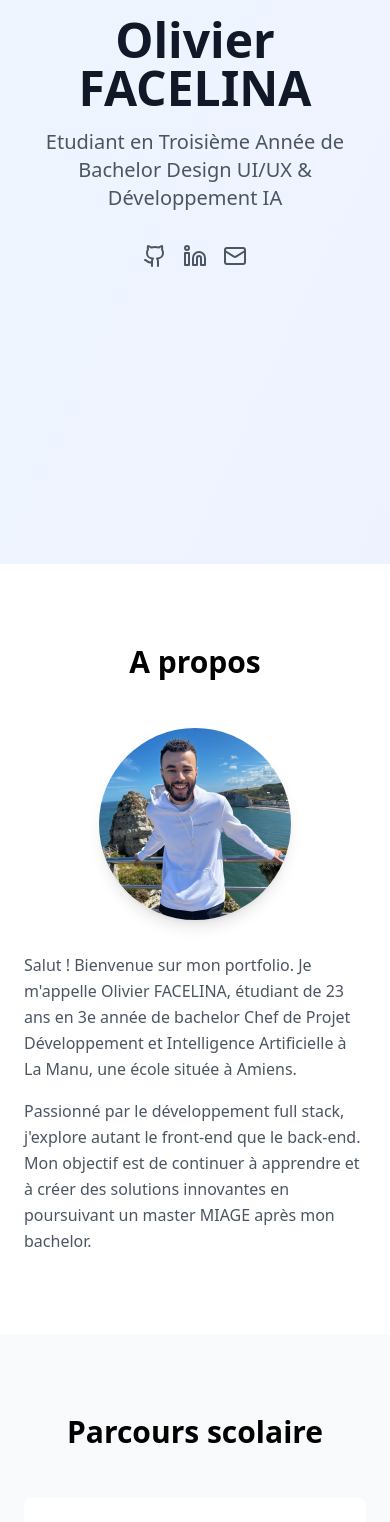
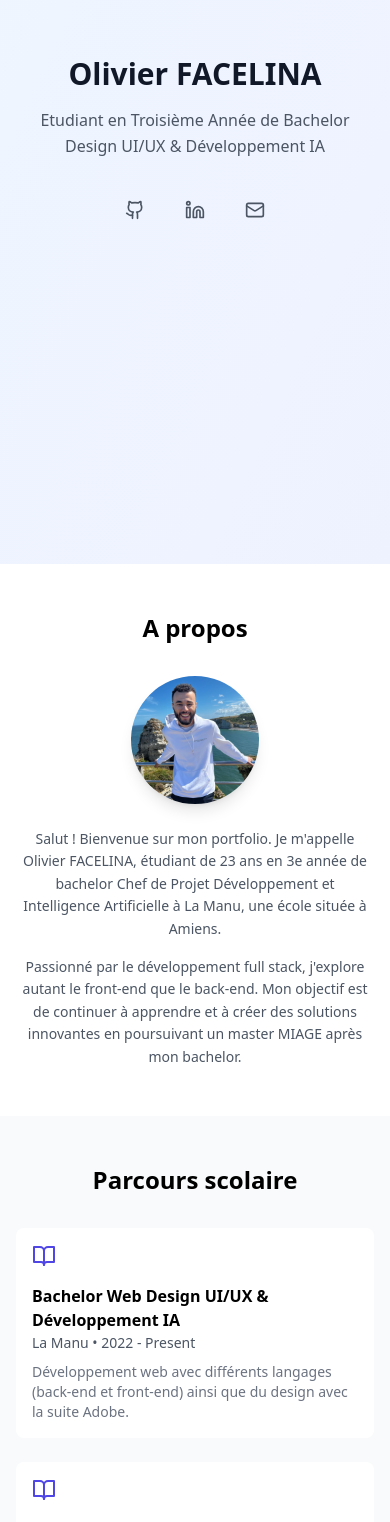
Before and after one commit to OlivierFacelina/Portfolio, a React (Vite) app: page / in a window 390 px wide. Shown: the part 280-1802 px from the top of the page. Built offline with nearby package versions, Linux system fonts and the light colour scheme.

Commit message:
style: add responsive adjustments and smooth scrolling to index.css

```diff
--- a/src/App.tsx
+++ b/src/App.tsx
@@ -1,6 +1,6 @@
 import React, { useEffect } from 'react';
-import { Github, Linkedin, Mail, BookOpen, Code2, Heart, GitBranch, Database, Monitor, FileText, Paintbrush, PenTool } from 'lucide-react';
-import meImage from './assets/img/me.jpg'
+import { Github, Linkedin, Mail, BookOpen, GitBranch, Database, Monitor, FileText, Paintbrush, PenTool, Heart } from 'lucide-react';
+import meImage from './assets/img/me.jpg';
 
 function App() {
   useEffect(() => {
@@ -22,27 +22,28 @@ function App() {
 
     return () => observer.disconnect();
   }, []);
+
   return (
     <div className="min-h-screen bg-gray-50">
       {/* Hero Section */}
-      <header className="min-h-screen flex items-center justify-center bg-gradient-to-br from-blue-50 to-indigo-50 relative overflow-hidden">
-        <div className="container mx-auto px-6 relative z-10">
+      <header className="min-h-screen flex items-center justify-center bg-gradient-to-br from-blue-50 to-indigo-50 relative overflow-hidden px-4 sm:px-6">
+        <div className="container mx-auto relative z-10">
           <div className="text-center">
-            <h1 className="text-5xl md:text-7xl font-bold text-gray-900 mb-4 scale-in">
+            <h1 className="text-3xl sm:text-4xl md:text-5xl lg:text-7xl font-bold text-gray-900 mb-4 scale-in">
               Olivier FACELINA
             </h1>
-            <p className="text-xl md:text-2xl text-gray-600 mb-8 scale-in delay-200">
+            <p className="text-base sm:text-lg md:text-xl lg:text-2xl text-gray-600 mb-8 scale-in delay-200 px-4 sm:px-0">
               Etudiant en Troisième Année de Bachelor Design UI/UX & Développement IA
             </p>
-            <div className="flex justify-center space-x-4 scale-in delay-300">
-              <a href="https://github.com/OlivierFacelina" className="text-gray-600 hover:text-gray-900 transition-colors hover-scale" target="_blank" rel="noreferrer">
-                <Github className="w-6 h-6" />
+            <div className="flex justify-center space-x-6 scale-in delay-300">
+              <a href="https://github.com/OlivierFacelina" className="text-gray-600 hover:text-gray-900 transition-colors hover-scale p-2" target="_blank" rel="noreferrer">
+                <Github className="w-5 h-5 sm:w-6 sm:h-6 md:w-7 md:h-7" />
               </a>
-              <a href="https://www.linkedin.com/in/olivier-facelina-633a33205/" className="text-gray-600 hover:text-gray-900 transition-colors hover-scale" target="_blank" rel="noreferrer">
-                <Linkedin className="w-6 h-6" />
+              <a href="https://www.linkedin.com/in/olivier-facelina-633a33205/" className="text-gray-600 hover:text-gray-900 transition-colors hover-scale p-2" target="_blank" rel="noreferrer">
+                <Linkedin className="w-5 h-5 sm:w-6 sm:h-6 md:w-7 md:h-7" />
               </a>
-              <a href="mailto:olivier.facelina@gmail.com" className="text-gray-600 hover:text-gray-900 transition-colors hover-scale" target="_blank" rel="noreferrer">
-                <Mail className="w-6 h-6" />
+              <a href="mailto:olivier.facelina@gmail.com" className="text-gray-600 hover:text-gray-900 transition-colors hover-scale p-2" target="_blank" rel="noreferrer">
+                <Mail className="w-5 h-5 sm:w-6 sm:h-6 md:w-7 md:h-7" />
               </a>
             </div>
           </div>
@@ -50,21 +51,23 @@ function App() {
       </header>
 
       {/* About Section */}
-      <section id="about" className="py-20 bg-white">
-        <div className="container mx-auto px-6">
-          <h2 className="text-3xl font-bold text-center mb-12 should-animate">A propos</h2>
+      <section id="about" className="py-12 sm:py-16 md:py-20 bg-white">
+        <div className="container mx-auto px-4 sm:px-6 lg:px-8">
+          <h2 className="text-2xl sm:text-3xl font-bold text-center mb-8 sm:mb-12 should-animate">A propos</h2>
           <div className="max-w-3xl mx-auto">
-            <div className="flex flex-col md:flex-row items-center gap-8">
+            <div className="flex flex-col md:flex-row items-center gap-6 sm:gap-8">
+              <div className="w-32 h-32 sm:w-40 sm:h-40 md:w-48 md:h-48 flex-shrink-0">
                 <img
                   src={meImage}
                   alt="Profile"
-                className="w-48 h-48 rounded-full object-cover shadow-lg hover-scale"
+                  className="w-full h-full rounded-full object-cover shadow-lg hover-scale"
                 />
-              <div className="should-animate">
-                <p className="text-gray-600 leading-relaxed mb-4">
+              </div>
+              <div className="should-animate text-center md:text-left">
+                <p className="text-sm sm:text-base text-gray-600 leading-relaxed mb-4">
                   Salut ! Bienvenue sur mon portfolio. Je m'appelle Olivier FACELINA, étudiant de 23 ans en 3e année de bachelor Chef de Projet Développement et Intelligence Artificielle à La Manu, une école située à Amiens.
                 </p>
-                <p className="text-gray-600 leading-relaxed">
+                <p className="text-sm sm:text-base text-gray-600 leading-relaxed">
                   Passionné par le développement full stack, j'explore autant le front-end que le back-end. Mon objectif est de continuer à apprendre et à créer des solutions innovantes en poursuivant un master MIAGE après mon bachelor.
                 </p>
               </div>
@@ -74,191 +77,135 @@ function App() {
       </section>
 
       {/* Education Section */}
-      <section id="education" className="py-20 bg-gray-50">
-        <div className="container mx-auto px-6">
-          <h2 className="text-3xl font-bold text-center mb-12 should-animate">Parcours scolaire</h2>
-          <div className="max-w-3xl mx-auto">
-            <div className="space-y-8">
-              <div className="flex items-start should-animate hover-lift p-6 bg-white rounded-lg">
-                <div className="flex-shrink-0">
-                  <BookOpen className="w-8 h-8 text-indigo-600" />
+      <section id="education" className="py-12 sm:py-16 md:py-20 bg-gray-50">
+        <div className="container mx-auto px-4 sm:px-6 lg:px-8">
+          <h2 className="text-2xl sm:text-3xl font-bold text-center mb-8 sm:mb-12 should-animate">Parcours scolaire</h2>
+          <div className="max-w-3xl mx-auto space-y-6">
+            {[
+              {
+                title: "Bachelor Web Design UI/UX & Développement IA",
+                school: "La Manu",
+                period: "2022 - Present",
+                description: "Développement web avec différents langages (back-end et front-end) ainsi que du design avec la suite Adobe."
+              },
+              {
+                title: "BTS Services Informatiques aux Organisations (SIO)",
+                school: "Lycée Saint-Vincent",
+                period: "2021 - 2022",
+                description: "Développement web (HTML, CSS, PHP), cybersécurité, réseau, versioning."
+              },
+              {
+                title: "Diplôme de Comptabilité et de Gestion (DCG)",
+                school: "Lycée Jules Uhry",
+                period: "2019 - 2021",
+                description: "Comptabilité, droit, économie, gestion du package Microsoft (Excel, Office)."
+              },
+              {
+                title: "Baccalauréat Sciences Technologiques du Management et de la Gestion",
+                school: "Lycée Charles de Gaulle",
+                period: "2019",
+                description: "Obtention du baccalauréat avec mention \"Assez bien\"."
+              }
+            ].map((edu, index) => (
+              <div key={index} className="flex flex-col sm:flex-row items-start should-animate hover-lift p-4 sm:p-6 bg-white rounded-lg">
+                <div className="flex-shrink-0 mb-4 sm:mb-0">
+                  <BookOpen className="w-6 h-6 sm:w-8 sm:h-8 text-indigo-600" />
                 </div>
-                <div className="ml-4">
-                  <h3 className="text-xl font-semibold">Bachelor Web Design UI/UX & Développement IA</h3>
-                  <p className="text-gray-600">La Manu • 2022 - Present</p>
-                  <p className="text-gray-500 mt-2">
-                    Développement web avec différents langages (back-end et front-end) ainsi que du design avec la suite Adobe.
-                  </p>
+                <div className="sm:ml-4">
+                  <h3 className="text-base sm:text-lg md:text-xl font-semibold">{edu.title}</h3>
+                  <p className="text-sm sm:text-base text-gray-600">{edu.school} • {edu.period}</p>
+                  <p className="text-sm sm:text-base text-gray-500 mt-2">{edu.description}</p>
                 </div>
               </div>
-            </div>
-          </div>
-          <div className="max-w-3xl mx-auto mt-5">
-            <div className="space-y-8">
-              <div className="flex items-start should-animate hover-lift p-6 bg-white rounded-lg">
-                <div className="flex-shrink-0">
-                  <BookOpen className="w-8 h-8 text-indigo-600" />
-                </div>
-                <div className="ml-4">
-                  <h3 className="text-xl font-semibold">BTS Services Informatiques aux Organisations (SIO)</h3>
-                  <p className="text-gray-600">Lycée Saint-Vincent • 2021 - 2022</p>
-                  <p className="text-gray-500 mt-2">
-                    Développement web (HTML, CSS, PHP), cybersécurité, réseau, versioning.
-                  </p>
-                </div>
-              </div>
-            </div>
-          </div>
-          <div className="max-w-3xl mx-auto mt-5">
-            <div className="space-y-8">
-              <div className="flex items-start should-animate hover-lift p-6 bg-white rounded-lg">
-                <div className="flex-shrink-0">
-                  <BookOpen className="w-8 h-8 text-indigo-600" />
-                </div>
-                <div className="ml-4">
-                  <h3 className="text-xl font-semibold">Diplôme de Comptabilité et de Gestion (DCG)</h3>
-                  <p className="text-gray-600">Lycée Jules Uhry • 2019 - 2021</p>
-                  <p className="text-gray-500 mt-2">
-                    Comptabilité, droit, économie, gestion du package Microsoft (Excel, Office).
-                  </p>
-                </div>
-              </div>
-            </div>
-          </div>
-          <div className="max-w-3xl mx-auto mt-5">
-            <div className="space-y-8">
-              <div className="flex items-start should-animate hover-lift p-6 bg-white rounded-lg">
-                <div className="flex-shrink-0">
-                  <BookOpen className="w-8 h-8 text-indigo-600" />
-                </div>
-                <div className="ml-4">
-                  <h3 className="text-xl font-semibold">Baccalauréat Sciences Technologiques du Management et de la Gestion</h3>
-                  <p className="text-gray-600">Lycée Charles de Gaulle • 2019</p>
-                  <p className="text-gray-500 mt-2">
-                    Obtention du baccalauréat avec mention "Assez bien".
-                  </p>
-                </div>
-              </div>
-            </div>
+            ))}
           </div>
         </div>
       </section>
 
       {/* Skills Section */}
-      <section id="skills" className="py-20 bg-white">
-        <div className="container mx-auto px-6">
-          <h2 className="text-3xl font-bold text-center mb-12 should-animate">Skills</h2>
-          <div className="max-w-4xl mx-auto grid grid-cols-1 md:grid-cols-2 lg:grid-cols-3 gap-8">
-            <div className="p-6 bg-gray-50 rounded-lg should-animate hover-lift">
-              <Monitor className="w-8 h-8 text-indigo-600 mb-4" />
-              <h3 className="text-xl font-semibold mb-2">Front-end</h3>
-              <ul className="space-y-2 text-gray-600">
-                <li>HTML / CSS / Sass</li>
-                <li>Bootstrap</li>
-                <li>vueJS / JavaScript / TypeScript</li>
-                <li>React</li>
-                <li>SinonJS</li>
+      <section id="skills" className="py-12 sm:py-16 md:py-20 bg-white">
+        <div className="container mx-auto px-4 sm:px-6 lg:px-8">
+          <h2 className="text-2xl sm:text-3xl font-bold text-center mb-8 sm:mb-12 should-animate">Skills</h2>
+          <div className="max-w-6xl mx-auto grid grid-cols-1 sm:grid-cols-2 lg:grid-cols-3 gap-4 sm:gap-6 md:gap-8">
+            {[
+              {
+                icon: <Monitor className="w-6 h-6 sm:w-8 sm:h-8 text-indigo-600 mb-4" />,
+                title: "Front-end",
+                skills: ["HTML / CSS / Sass", "Bootstrap", "vueJS / JavaScript / TypeScript", "React", "SinonJS"]
+              },
+              {
+                icon: <Database className="w-6 h-6 sm:w-8 sm:h-8 text-indigo-600 mb-4" />,
+                title: "Back-end",
+                skills: ["Python", "PHP / MySQL", "Java", "Symfony", "C#", "NodeJS", "Apache Solr"]
+              },
+              {
+                icon: <GitBranch className="w-6 h-6 sm:w-8 sm:h-8 text-indigo-600 mb-4" />,
+                title: "Versioning / réseaux",
+                skills: ["Git", "Github", "Commandes", "Docker", "Linux", "Ubuntu", "CircleCI"]
+              },
+              {
+                icon: <FileText className="w-6 h-6 sm:w-8 sm:h-8 text-indigo-600 mb-4" />,
+                title: "CMS",
+                skills: ["Wordpress", "Elementor", "Divi", "WooCommerce", "Prestashop"]
+              },
+              {
+                icon: <Paintbrush className="w-6 h-6 sm:w-8 sm:h-8 text-indigo-600 mb-4" />,
+                title: "Design UI/UX",
+                skills: ["Adobe", "Illustrator", "Photoshop", "InDesign", "Figma", "CapCut"]
+              },
+              {
+                icon: <PenTool className="w-6 h-6 sm:w-8 sm:h-8 text-indigo-600 mb-4" />,
+                title: "Logiciels",
+                skills: ["Visual Studio Code", "Visual Studio Community", "Postman", "Eclipse IDE", "Blender", "Unity"]
+              }
+            ].map((category, index) => (
+              <div key={index} className="p-4 sm:p-6 bg-gray-50 rounded-lg should-animate hover-lift">
+                {category.icon}
+                <h3 className="text-base sm:text-lg md:text-xl font-semibold mb-2">{category.title}</h3>
+                <ul className="space-y-1 sm:space-y-2 text-sm sm:text-base text-gray-600">
+                  {category.skills.map((skill, skillIndex) => (
+                    <li key={skillIndex}>{skill}</li>
+                  ))}
                 </ul>
               </div>
-            <div className="p-6 bg-gray-50 rounded-lg should-animate hover-lift">
-              <Database className="w-8 h-8 text-indigo-600 mb-4" />
-              <h3 className="text-xl font-semibold mb-2">Back-end</h3>
-              <ul className="space-y-2 text-gray-600">
-                <li>Python</li>
-                <li>PHP / MySQL</li>
-                <li>Java</li>
-                <li>Symfony</li>
-                <li>C#</li>
-                <li>NodeJS</li>
-                <li>Apache Solr</li>
-              </ul>
-            </div>
-            <div className="p-6 bg-gray-50 rounded-lg should-animate hover-lift">
-              <GitBranch className="w-8 h-8 text-indigo-600 mb-4" />
-              <h3 className="text-xl font-semibold mb-2">Versioning / réseaux</h3>
-              <ul className="space-y-2 text-gray-600">
-                <li>Git</li>
-                <li>Github</li>
-                <li>Commandes</li>
-                <li>Docker</li>
-                <li>Linux</li>
-                <li>Ubuntu</li>
-                <li>CircleCI</li>
-              </ul>
-            </div>
-            <div className="p-6 bg-gray-50 rounded-lg should-animate hover-lift">
-              <FileText className="w-8 h-8 text-indigo-600 mb-4" />
-              <h3 className="text-xl font-semibold mb-2">CMS</h3>
-              <ul className="space-y-2 text-gray-600">
-                <li>Wordpress</li>
-                <li>Elementor</li>
-                <li>Divi</li>
-                <li>WooCommerce</li>
-                <li>Prestashop</li>
-              </ul>
-            </div>
-            <div className="p-6 bg-gray-50 rounded-lg should-animate hover-lift">
-              <Paintbrush className="w-8 h-8 text-indigo-600 mb-4" />
-              <h3 className="text-xl font-semibold mb-2">Design UI/UX</h3>
-              <ul className="space-y-2 text-gray-600">
-                <li>Adobe</li>
-                <li>Illustrator</li>
-                <li>Photoshop</li>
-                <li>InDesign</li>
-                <li>Figma</li>
-                <li>CapCut</li>
-              </ul>
-            </div>
-            <div className="p-6 bg-gray-50 rounded-lg should-animate hover-lift">
-              <PenTool className="w-8 h-8 text-indigo-600 mb-4" />
-              <h3 className="text-xl font-semibold mb-2">Logiciels</h3>
-              <ul className="space-y-2 text-gray-600">
-                <li>Visual Studio Code</li>
-                <li>Visual Studio Community</li>
-                <li>Postman</li>
-                <li>Eclipse IDE</li>
-                <li>Blender</li>
-                <li>Unity</li>
-              </ul>
-            </div>
+            ))}
           </div>
         </div>
       </section>
 
       {/* Hobbies Section */}
-      <section id="hobbies" className="py-20 bg-gray-50">
-        <div className="container mx-auto px-6">
-          <h2 className="text-3xl font-bold text-center mb-12 should-animate">Hobbies</h2>
-          <div className="max-w-4xl mx-auto grid grid-cols-1 md:grid-cols-2 lg:grid-cols-3 gap-8">
-            <div className="p-6 bg-white rounded-lg shadow-sm should-animate hover-lift">
-              <Heart className="w-8 h-8 text-indigo-600 mb-4" />
-              <h3 className="text-xl font-semibold mb-2">Voyager</h3>
-              <p className="text-gray-600">
-                Singapour, Japon, Etats-Unis, Espagne, Thaïlande, Martinique.
-              </p>
+      <section id="hobbies" className="py-12 sm:py-16 md:py-20 bg-gray-50">
+        <div className="container mx-auto px-4 sm:px-6 lg:px-8">
+          <h2 className="text-2xl sm:text-3xl font-bold text-center mb-8 sm:mb-12 should-animate">Hobbies</h2>
+          <div className="max-w-4xl mx-auto grid grid-cols-1 sm:grid-cols-2 lg:grid-cols-3 gap-4 sm:gap-6 md:gap-8">
+            {[
+              {
+                title: "Voyager",
+                description: "Singapour, Japon, Etats-Unis, Espagne, Thaïlande, Martinique."
+              },
+              {
+                title: "Sports",
+                description: "Football, tennis, basketball, hockey, Formule 1, rugby."
+              },
+              {
+                title: "Autre",
+                description: "Ecouter de la musique, sortir avec des amis, aller au cinéma."
+              }
+            ].map((hobby, index) => (
+              <div key={index} className="p-4 sm:p-6 bg-white rounded-lg shadow-sm should-animate hover-lift">
+                <Heart className="w-6 h-6 sm:w-8 sm:h-8 text-indigo-600 mb-4" />
+                <h3 className="text-base sm:text-lg md:text-xl font-semibold mb-2">{hobby.title}</h3>
+                <p className="text-sm sm:text-base text-gray-600">{hobby.description}</p>
               </div>
-            <div className="p-6 bg-white rounded-lg shadow-sm should-animate hover-lift">
-              <Heart className="w-8 h-8 text-indigo-600 mb-4" />
-              <h3 className="text-xl font-semibold mb-2">Sports</h3>
-              <p className="text-gray-600">
-                Football, tennis, basketball, hockey, Formule 1, rugby.
-              </p>
-            </div>
-            <div className="p-6 bg-white rounded-lg shadow-sm should-animate hover-lift">
-              <Heart className="w-8 h-8 text-indigo-600 mb-4" />
-              <h3 className="text-xl font-semibold mb-2">Autre</h3>
-              <p className="text-gray-600">
-                Ecouter de la musique, sortir avec des amis, aller au cinéma.
-              </p>
-            </div>
+            ))}
           </div>
         </div>
       </section>
 
       {/* Footer */}
-      <footer className="bg-gray-900 text-white py-8">
-        <div className="container mx-auto px-6 text-center scale-in">
-          <p>© 2025 Olivier FACELINA. All rights reserved.</p>
+      <footer className="bg-gray-900 text-white py-6 sm:py-8">
+        <div className="container mx-auto px-4 sm:px-6 text-center scale-in">
+          <p className="text-xs sm:text-sm md:text-base">© 2025 Olivier FACELINA. All rights reserved.</p>
         </div>
       </footer>
     </div>
--- a/src/index.css
+++ b/src/index.css
@@ -82,3 +82,35 @@
   transform: translateY(-5px);
   box-shadow: 0 10px 20px rgba(0, 0, 0, 0.1);
 }
+
+/* Responsive adjustments */
+@media (max-width: 640px) {
+  .animate-on-scroll,
+  .scale-in,
+  .slide-in {
+    animation-duration: 0.4s;
+  }
+
+  .hover-lift:hover {
+    transform: translateY(-3px);
+  }
+}
+
+/* Tablet adjustments */
+@media (min-width: 641px) and (max-width: 1024px) {
+  .hover-lift:hover {
+    transform: translateY(-4px);
+  }
+}
+
+/* Ensure smooth scrolling */
+html {
+  scroll-behavior: smooth;
+}
+
+/* Better text readability on mobile */
+@media (max-width: 640px) {
+  .text-gray-600 {
+    line-height: 1.6;
+  }
+}
```
Lines whose indentation alone changed are shown as unchanged.
